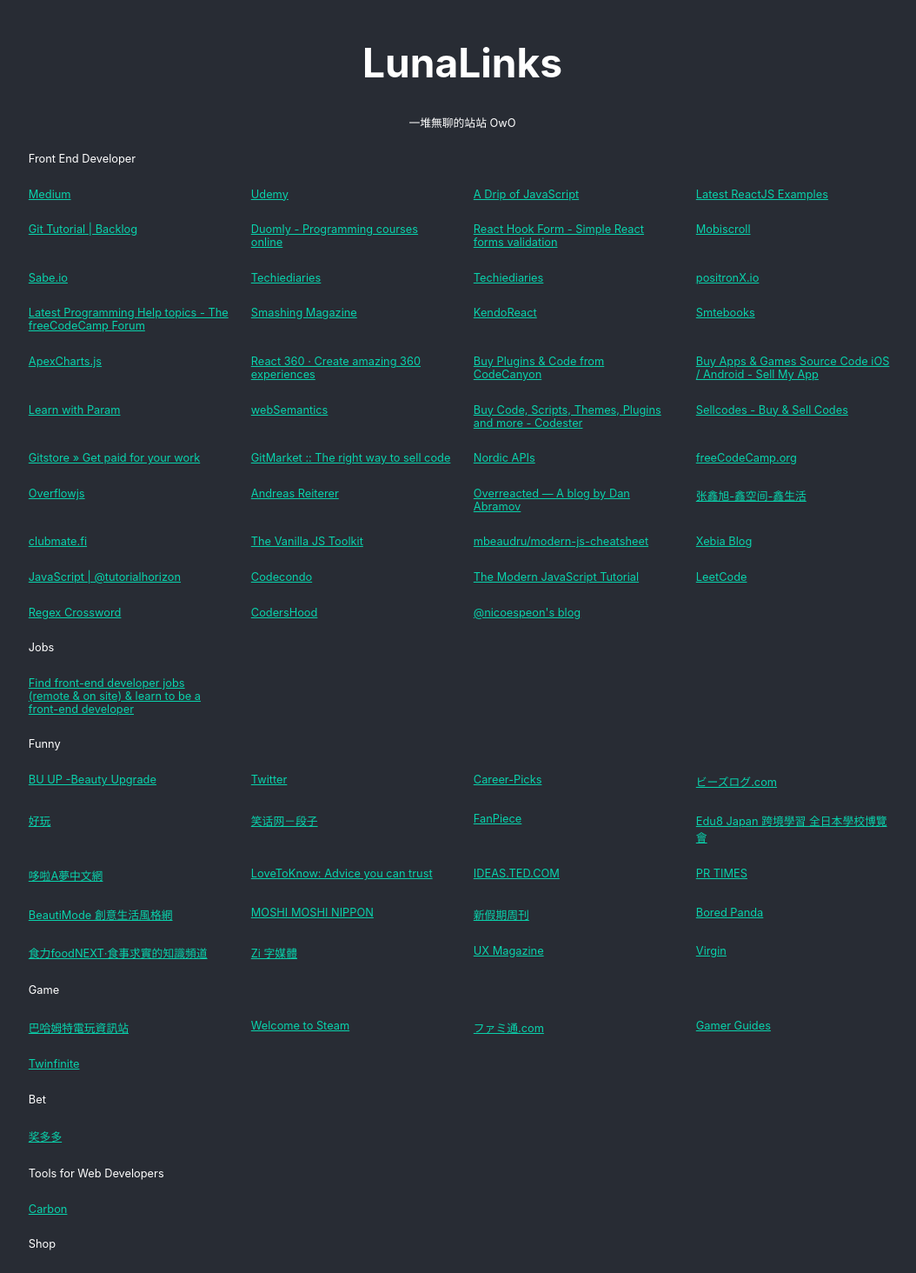
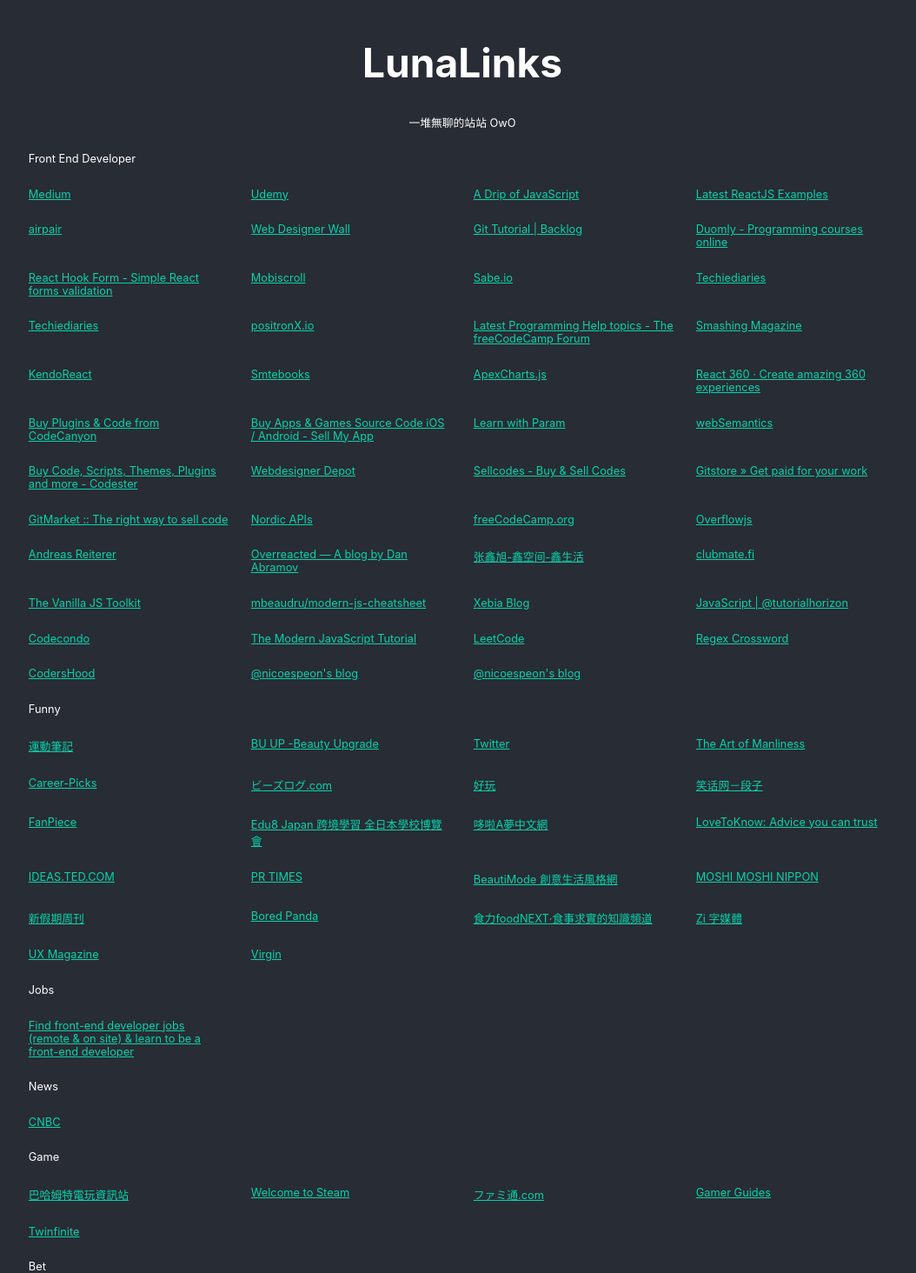
Before and after one commit to catsheue/lunalinks, a React (Create React App) app: page / in a window 1280 px wide. Shown: the top 1464 px of the page at 87% size, without its empty margins (108-1162 px from the left). Built offline with nearby package versions, Linux system fonts and the light colour scheme.

Commit message:
add links :speech_balloon:

```diff
--- a/src/assets/db.js
+++ b/src/assets/db.js
@@ -5,9 +5,24 @@
         "links": "http://adripofjavascript.com/"
       },
       {
+        "type": "Funny",
+        "title": "運動筆記",
+        "links": "https://running.biji.co/"
+      },
+      {
         "type": "Front End Developer",
         "title": "Latest ReactJS Examples",
         "links": "https://react.rocks/"
+      },
+      {
+        "type": "Front End Developer",
+        "title": "airpair",
+        "links": "https://www.airpair.com/"
+      },
+      {
+        "type": "Front End Developer",
+        "title": "Web Designer Wall",
+        "links": "https://webdesignerwall.com/"
       },
       {
         "type": "Jobs",
@@ -117,6 +132,17 @@
       },
       {
         "type": "Front End Developer",
+        "title": "Webdesigner Depot",
+        "links": "https://www.webdesignerdepot.com/"
+      },
+      {
+        "type": "News",
+        "title": "CNBC",
+        "links": "https://www.cnbc.com/world/",
+        "description": "International Business, World News & Global Stock Market Analysis"
+      },
+      {
+        "type": "Front End Developer",
         "title": "Sellcodes - Buy & Sell Codes",
         "links": "https://sellcodes.com/"
       },
@@ -139,6 +165,11 @@
         "type": "Funny",
         "title": "Twitter",
         "links": "https://twitter.com/"
+      },
+      {
+        "type": "Funny",
+        "title": "The Art of Manliness",
+        "links": "https://www.artofmanliness.com/"
       },
 			{
 				"type": "Funny",
@@ -321,6 +352,11 @@
         "links": "https://www.nicoespeon.com/"
       },
       {
+        "type": "Front End Developer",
+        "title": "@nicoespeon's blog",
+        "links": "https://www.nicoespeon.com/"
+      },
+      {
         "type": "Funny",
         "title": "IDEAS.TED.COM",
         "links": "https://ideas.ted.com/"
```
